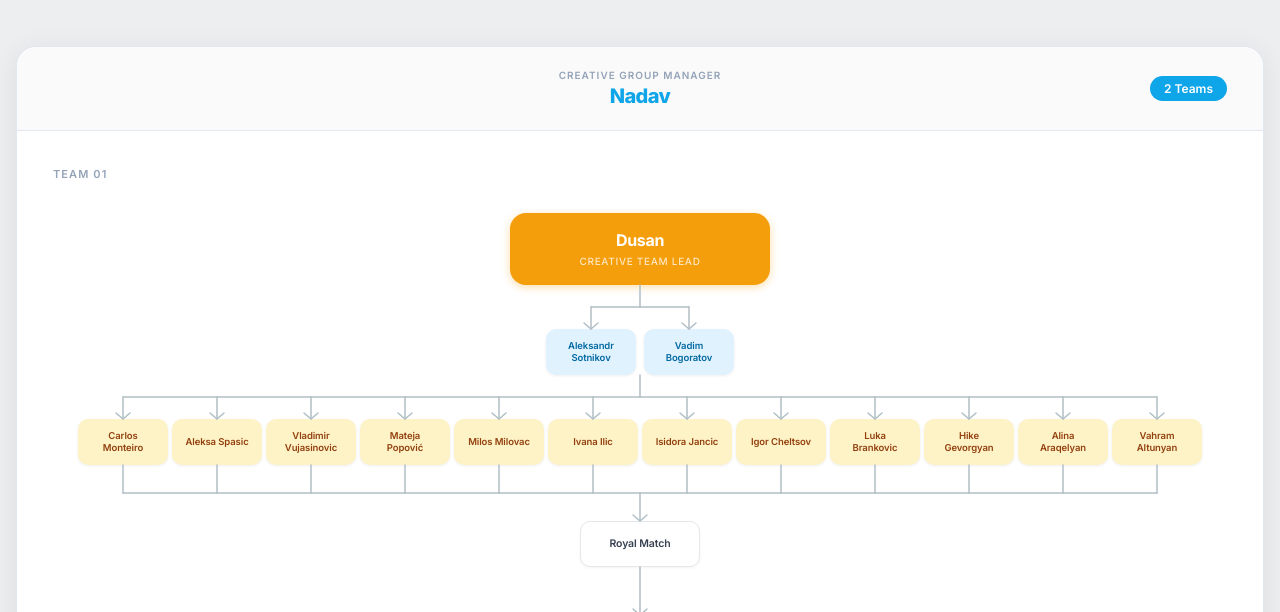
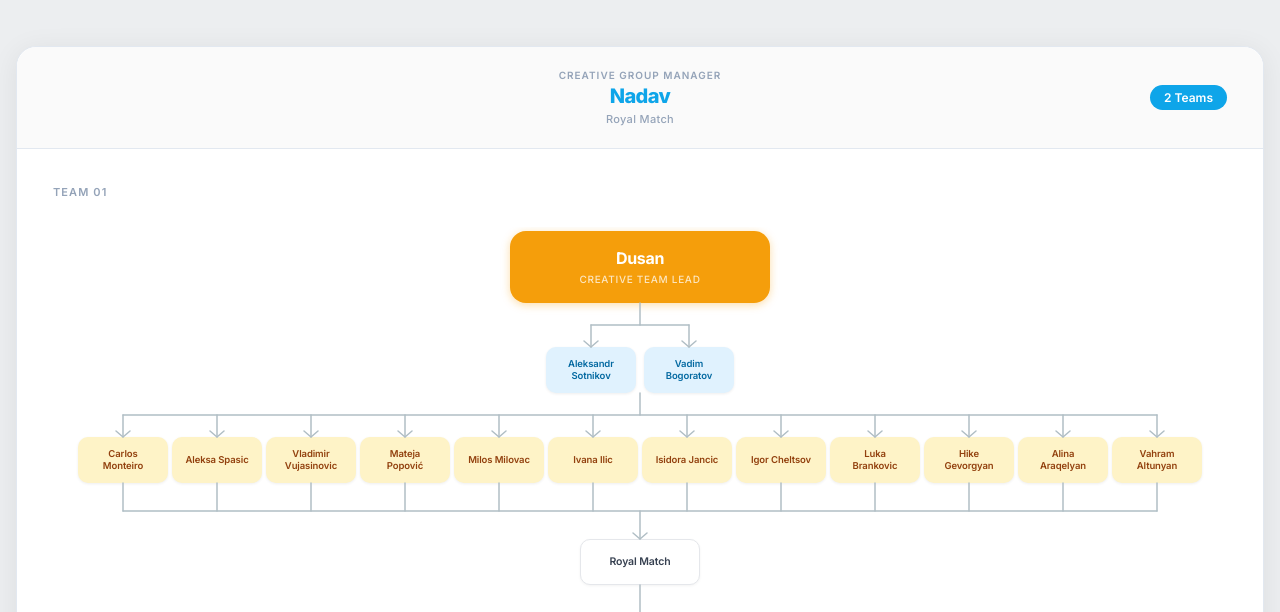
Before and after one commit to Orig1020/sett-org-chart, a plain HTML site: page index.html in a window 1280 px wide. Shown: the part 133-745 px from the top of the page. Drawn offline with Linux system fonts and the light colour scheme.

Commit message:
Add genre label to each pod header (Nadav: Royal Match, Eden: Action, Yogev: Casino & Puzzle)

```diff
--- a/index.html
+++ b/index.html
@@ -146,6 +146,7 @@
       letter-spacing: .1em; color: #94A3B8; display: block; margin-bottom: 3px;
     }
     .pod-name { font-size: 20px; font-weight: 800; letter-spacing: -.03em; }
+    .pod-genre { font-size: 11px; font-weight: 500; color: #94A3B8; margin-top: 4px; letter-spacing: .03em; }
     .pod-badge {
       position: absolute; right: 36px;
       padding: 5px 14px; border-radius: 100px;
@@ -329,9 +330,9 @@ const orgData = [
 //  PODS
 // ──────────────────────────────────────────────────────────
 const pods = [
-  { id: "nadav",  manager: "Nadav",  color: "#0EA5E9", teamIds: ["dusan","aleksandra"] },
-  { id: "eden",   manager: "Eden",   color: "#10B981", teamIds: ["natalya","mira","oksana","illia","kris"] },
-  { id: "yogev",  manager: "Yogev",  color: "#8B5CF6", teamIds: ["iryna","vlada","denys","yurii","isidora","mariam"] },
+  { id: "nadav",  manager: "Nadav",  color: "#0EA5E9", teamIds: ["dusan","aleksandra"],                          genre: "Royal Match" },
+  { id: "eden",   manager: "Eden",   color: "#10B981", teamIds: ["natalya","mira","oksana","illia","kris"],        genre: "Action" },
+  { id: "yogev",  manager: "Yogev",  color: "#8B5CF6", teamIds: ["iryna","vlada","denys","yurii","isidora","mariam"], genre: "Casino & Puzzle" },
 ];
 
 // ──────────────────────────────────────────────────────────
@@ -440,6 +441,7 @@ function renderAll(data) {
           <div class="pod-meta">
             <span class="pod-role">Creative Group Manager</span>
             <div class="pod-name" style="color:${pod.color}">${pod.manager}</div>
+            ${pod.genre ? `<div class="pod-genre">${pod.genre}</div>` : ''}
           </div>
           <span class="pod-badge" style="background:${pod.color}">${teams.length} Team${teams.length !== 1 ? 's' : ''}</span>
         </div>
```
